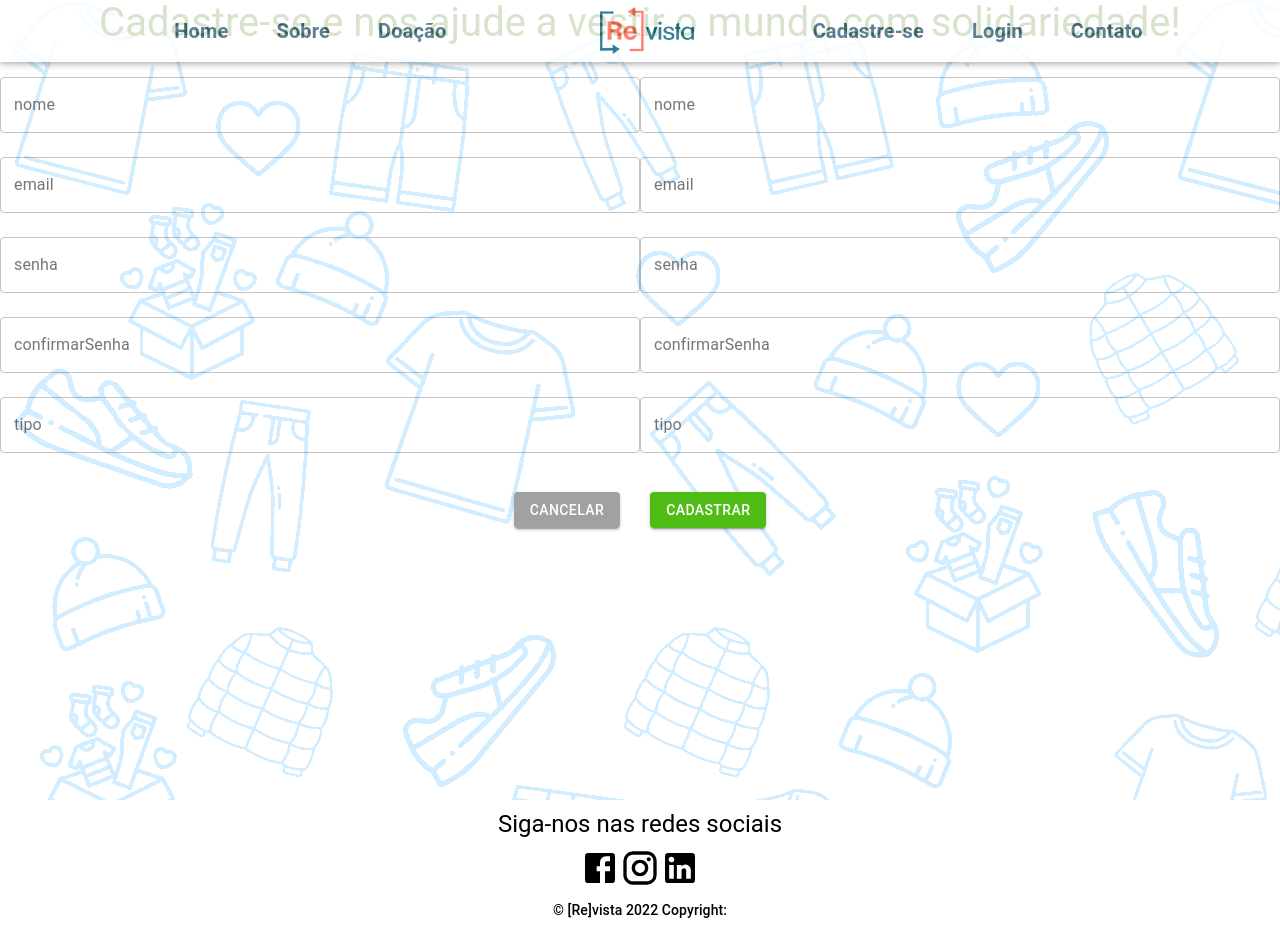
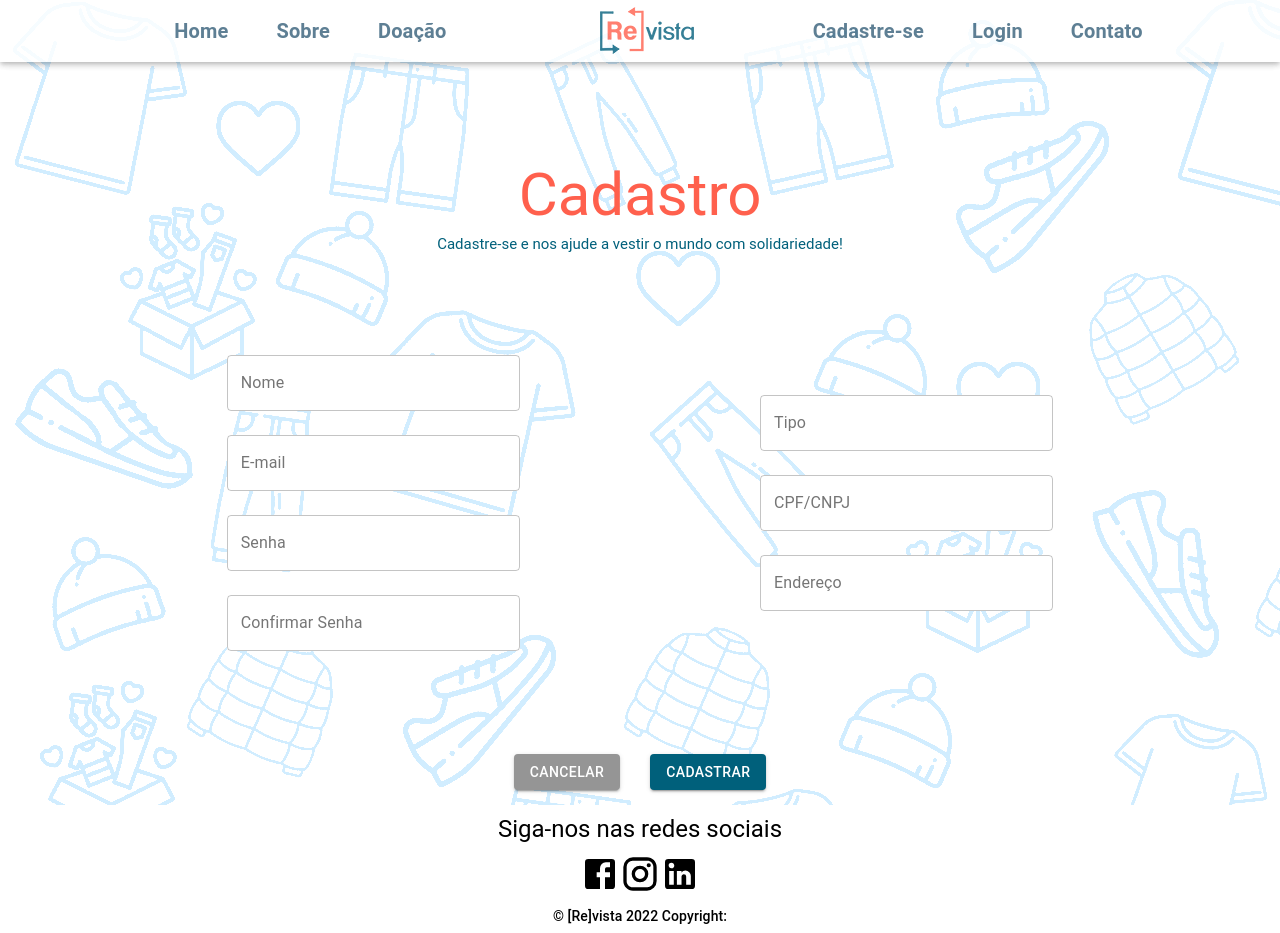
Before and after one commit to HenriqueGMelo/projeto_Re-Vista_REACT, a React (Create React App) app: page /cadastrousuario in a window 1280 px wide. Built offline with nearby package versions, Linux system fonts and the light colour scheme.

Commit message:
Cadastro concluido - 16:23 14/09/22

```diff
--- a/src/models/User.ts
+++ b/src/models/User.ts
@@ -4,6 +4,8 @@ interface User{
     email: string;
     senha: string;
     tipo: string;
+    documento: string;
+    endereco: string
 }
 
 export default User;
--- a/src/paginas/cadastrousuario/CadastroUsuario.css
+++ b/src/paginas/cadastrousuario/CadastroUsuario.css
@@ -2,23 +2,29 @@
   text-decoration: none;
 }
 
-.btn2{
-    background-color: #50BD16 !important;
+.btncadastro{
+  background-color: #00607b !important;
   color: rgb(255, 255, 255) !important;
   margin: 15px !important;
 }
 
-  .btnCancelar{
-    background-color: #a1a1a1 !important;
+.btncancelar{
+  background-color: #959595 !important;
   color: rgb(255, 255, 255) !important;
   margin: 15px !important;
 }
 
-  .textos2{
-    color:  #3c7000 !important;
-    font-size: 40px !important ;
+.textotitulo{
+  color:  #ff604d!important;
+  font-size: 60px !important ;
 }
 
-.cor{
-  border-color: #3c7000;
+.subtexto{
+  color:  #00607b !important;
+  font-size: 15px !important;
+  margin-top: -15px !important;
 }
+
+.background{
+  background-color: #ffffff;
+}
--- a/src/paginas/cadastrousuario/CadastroUsuario.tsx
+++ b/src/paginas/cadastrousuario/CadastroUsuario.tsx
@@ -12,14 +12,13 @@ import { createTheme } from "@material-ui/core/styles";
 const theme = createTheme({
     palette: {
         primary: {
-            light: "#3c7000",
-            main: "#3c7000",
-            dark: "#3c7000",
-            contrastText: "#3c7000",
+            light: "#36607a",
+            main: "#36607a",
+            dark: "#36607a",
+            contrastText: "#36607a",
         },
     },
 });
-
 
 function CadastroUsuario() {
 
@@ -31,7 +30,9 @@ function CadastroUsuario() {
             nome: "",
             email: "",
             senha: "",
-            tipo: ""
+            tipo: "",
+            documento: "",
+            endereco: ""
         }
     )
 
@@ -41,7 +42,9 @@ function CadastroUsuario() {
             nome: "",
             email: "",
             senha: "",
-            tipo: ""
+            tipo: "",
+            documento: "",
+            endereco: ""
         }
     )
 
@@ -76,48 +79,48 @@ function CadastroUsuario() {
     return (
 
         <Grid container direction='row' justifyContent='center' alignItems='center'>
-            <Grid item xs={12} alignItems='center'>
-                <Typography variant='h3' gutterBottom color='primary' component='h3' align='center' className='textos2'>Cadastre-se e nos ajude a vestir o mundo com solidariedade!</Typography>
+            <Grid item xs={10} alignItems='center'>
+                <Box paddingX={20} marginTop={20}>
+                    <Typography variant='h3' gutterBottom color='primary' component='h3' align='center' className='textotitulo'>Cadastro</Typography>
+                    <Typography variant='h3' gutterBottom color='primary' component='h3' align='center' className='subtexto'>Cadastre-se e nos ajude a vestir o mundo com solidariedade!</Typography>
+                </Box>
             </Grid>
-            <Grid item xs={6} alignItems='center'>
-                <Box >
+            <Grid item xs={5} alignItems='center'>
+                <Box paddingX={15} marginTop={10}>
                     <form onSubmit={onSubmit}>
                         <MuiThemeProvider theme={theme}>
-                            <TextField value={user.nome} onChange={(e: ChangeEvent<HTMLInputElement>) => updatedModel(e)} id="nome" label="nome" variant="outlined" name="nome" margin="normal" fullWidth></TextField>
-                            <TextField value={user.email} onChange={(e: ChangeEvent<HTMLInputElement>) => updatedModel(e)} id='email' label='email' variant='outlined' name='email' margin='normal' fullWidth></TextField>
-                            <TextField value={user.senha} onChange={(e: ChangeEvent<HTMLInputElement>) => updatedModel(e)} id='senha' label='senha' variant='outlined' name='senha' margin='normal' type='password' fullWidth></TextField>
-                            <TextField value={confirmarSenha} onChange={(e: ChangeEvent<HTMLInputElement>) => confirmarSenhaHandle(e)} id='confirmarSenha' label='confirmarSenha' variant='outlined' name='senha' margin='normal' type='password' fullWidth></TextField>
-                            <TextField value={user.tipo} onChange={(e: ChangeEvent<HTMLInputElement>) => updatedModel(e)} id='tipo' label='tipo' variant='outlined' name='tipo' margin='normal' fullWidth></TextField>
+                            <TextField value={user.nome} onChange={(e: ChangeEvent<HTMLInputElement>) => updatedModel(e)} id="nome" label="Nome" variant="outlined" name="nome" margin="normal" className="background" fullWidth></TextField>
+                            <TextField value={user.email} onChange={(e: ChangeEvent<HTMLInputElement>) => updatedModel(e)} id='email' label='E-mail' variant='outlined' name='email' margin='normal' className="background" fullWidth></TextField>
+                            <TextField value={user.senha} onChange={(e: ChangeEvent<HTMLInputElement>) => updatedModel(e)} id='senha' label='Senha' variant='outlined' name='senha' margin='normal' className="background" type='password' fullWidth></TextField>
+                            <TextField value={confirmarSenha} onChange={(e: ChangeEvent<HTMLInputElement>) => confirmarSenhaHandle(e)} id='confirmarSenha' label='Confirmar Senha' variant='outlined' name='senha' margin='normal' className="background" type='password' fullWidth></TextField>
                         </MuiThemeProvider>
                     </form>
                 </Box>
             </Grid>
-            <Grid item xs={6} alignItems='center'>
-                <Box >
+            <Grid item xs={5} alignItems='center'>
+                <Box paddingX={15} marginTop={10}>
                     <form onSubmit={onSubmit}>
                         <MuiThemeProvider theme={theme}>
-                            <TextField value={user.nome} onChange={(e: ChangeEvent<HTMLInputElement>) => updatedModel(e)} id="nome" label="nome" variant="outlined" name="nome" margin="normal" fullWidth></TextField>
-                            <TextField value={user.email} onChange={(e: ChangeEvent<HTMLInputElement>) => updatedModel(e)} id='email' label='email' variant='outlined' name='email' margin='normal' fullWidth></TextField>
-                            <TextField value={user.senha} onChange={(e: ChangeEvent<HTMLInputElement>) => updatedModel(e)} id='senha' label='senha' variant='outlined' name='senha' margin='normal' type='password' fullWidth></TextField>
-                            <TextField value={confirmarSenha} onChange={(e: ChangeEvent<HTMLInputElement>) => confirmarSenhaHandle(e)} id='confirmarSenha' label='confirmarSenha' variant='outlined' name='senha' margin='normal' type='password' fullWidth></TextField>
-                            <TextField value={user.tipo} onChange={(e: ChangeEvent<HTMLInputElement>) => updatedModel(e)} id='tipo' label='tipo' variant='outlined' name='tipo' margin='normal' fullWidth></TextField>
+                            <TextField value={user.tipo} onChange={(e: ChangeEvent<HTMLInputElement>) => updatedModel(e)} id='tipo' label='Tipo' variant='outlined' name='tipo' margin='normal' className="background" fullWidth></TextField>
+                            <TextField value={user.documento} onChange={(e: ChangeEvent<HTMLInputElement>) => updatedModel(e)} id="documento" label="CPF/CNPJ" variant="outlined" name="documento" className="background" margin="normal" fullWidth></TextField>
+                            <TextField value={user.endereco} onChange={(e: ChangeEvent<HTMLInputElement>) => updatedModel(e)} id='endereço' label='Endereço' variant='outlined' name='endereço' margin='normal' className="background" fullWidth></TextField>
                         </MuiThemeProvider>
                     </form>
                 </Box>
             </Grid>
             <Grid item xs={12} alignItems='center'>
-                <Box marginTop={2} textAlign='center'>
+                <Box marginTop={10} textAlign='center'>
                     <Link to='/login' className='text-decorator-none' >
-                        <Button variant='contained' className='btnCancelar'>
+                        <Button variant='contained' className='btncancelar'>
                             Cancelar
                         </Button>
                     </Link>
-                    <Button type='submit' variant='contained' className='btn2'>
+                    <Button type='submit' variant='contained' className='btncadastro'>
                         Cadastrar
                     </Button>
                 </Box>
             </Grid>
-        </Grid>
+        </Grid >
     );
 }
 
--- a/src/paginas/home/Home.css
+++ b/src/paginas/home/Home.css
@@ -9,7 +9,6 @@
     height: 60vh;
     background-image: url(https://www.castecnologia.com.br/wp-content/uploads/2020/03/fundo-recuperacao-perdas-comerciais-energia.png);
     margin-top: 60px;
-
 }
 
 .h1 {
--- a/src/paginas/home/Home.tsx
+++ b/src/paginas/home/Home.tsx
@@ -7,7 +7,7 @@ import './Home.css';
 function Home() {
     return (
         <>
-            <Grid container direction="row" justifyContent="center" alignItems="center" >
+            <Grid container direction="row" justifyContent="center" alignItems="center">
                 <Grid className='carousel1'>
                 </Grid>
                 <Grid xs={11}>
```
Lines whose indentation alone changed are shown as unchanged.
